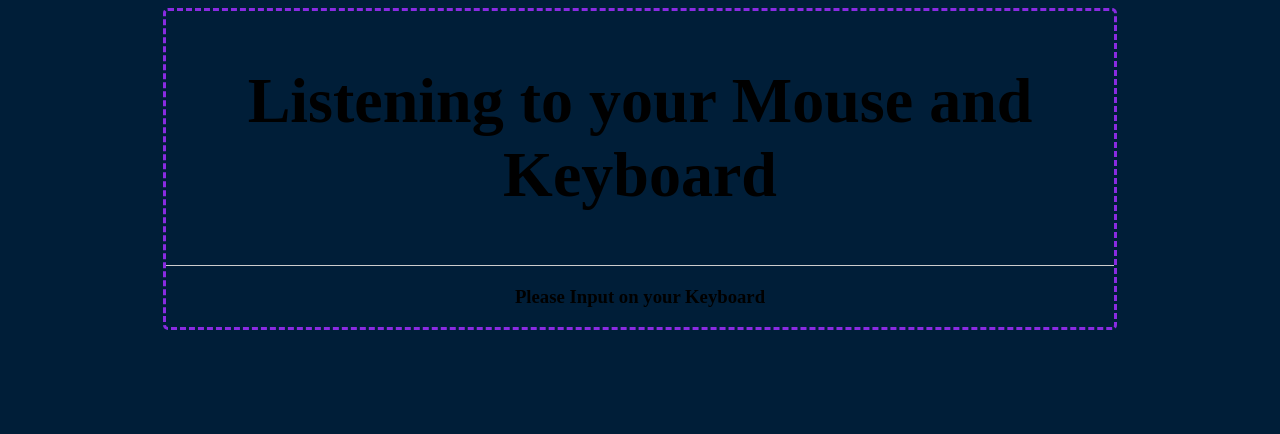
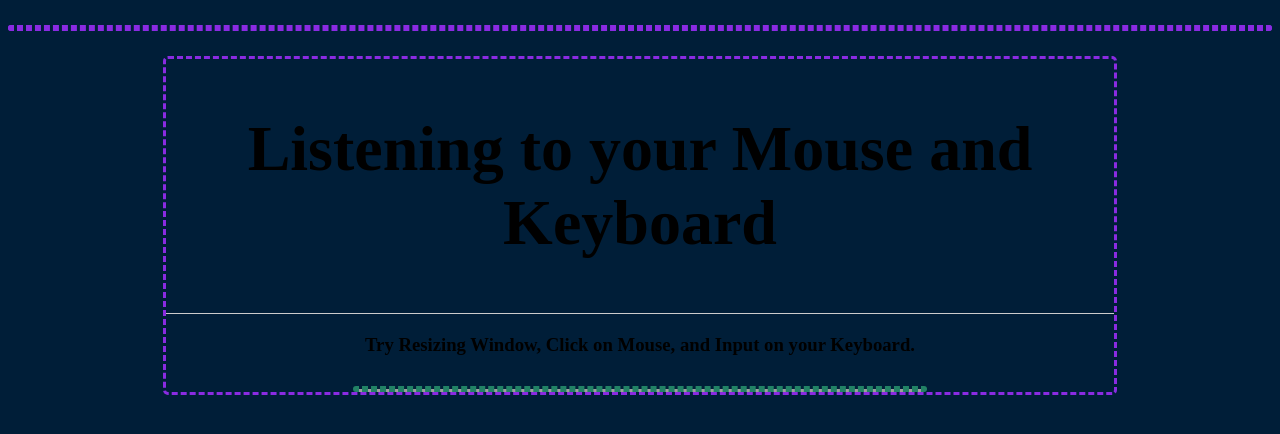
Before and after one commit to RichardBrowning/N341-Client-Side-Web-Programming, a PHP site: page /triggered.html in a window 1280 px wide. Shown: the top 434 px of the page. Run offline with PHP 8.4, Linux system fonts and the light colour scheme; grey boxes are pictures that could not be loaded.

Commit message:
protective commit

```diff
--- a/randomness/js/randomness.js
+++ b/randomness/js/randomness.js
@@ -23,9 +23,9 @@ $(document).ready(
     function(){
         function Pirate(rank, guess, div) {
             //Properties
-            this.rank= rank;
-            this.guess= guess,
-            this.div= div;
+            this.rank = rank;
+            this.guess = guess,
+            this.div = div;
 
             /******************
             NAME: speak
--- a/triggered/css/triggered.css
+++ b/triggered/css/triggered.css
@@ -19,6 +19,15 @@ body{
     /*centralize*/
     align-items: center;
 }
+
+#block{
+    margin: 0 auto;
+    width: 75%;
+    border-radius: 5px;
+    border-style: dashed;
+    border-color: blueviolet;
+}
+
 /*adding aesthetical style to the line inside box-container*/
 hr { display: block; height: 1px;
     border: 0; border-top: 1px solid #ccc;
@@ -27,7 +36,6 @@ hr { display: block; height: 1px;
 /*emulate apperance of a windows on webpage*/
 #box-container{
     /*megical transparent background image*/
-    background-image: url(../resources/hello-world.png);
     background-color: rgba(0, 30, 56, 255);
     background-blend-mode: lighten;
     background-size: 100%;
@@ -56,3 +64,42 @@ hr { display: block; height: 1px;
     text-align:center;
     padding:5%
 }
+
+/*style for keyboard event area*/
+#keyboard {
+    /*megical transparent background image*/
+    background-image: url(../resources/hello-world.png);
+    background-color: rgba(0, 30, 56, 255);
+    background-blend-mode: lighten;
+    background-size: 100%;
+    background-repeat: no-repeat;
+
+    /*beautify window*/
+    margin: 0 auto;
+    margin-top: 30px;
+    width: 60%;
+    border-radius: 5px;
+    border-style: dashed;
+    border-color: #228265;
+}
+
+/*style for mouse event area*/
+#mouse button{
+    width: 90%;
+    text-align: center;
+    margin: 10px auto;
+    border-radius: 10px;
+    padding:10px 20px ;
+
+    background-size: 100%;
+    background-color: rgba(17, 116, 70, 0.3);
+    background-blend-mode: lighten;
+
+    color: #acacac;/*font color*/
+}
+
+#windowHeight {
+    border-radius: 5px;
+    border-style: dashed;
+    border-color: blueviolet;
+}
--- a/triggered/js/triggered.js
+++ b/triggered/js/triggered.js
@@ -7,5 +7,90 @@
 * LAST MODIFIED BY: Luxi Liao (LL)
 * MODIFICATION HISTORY
     10 November 2021 - Adding essential functions, design algorithms (LL)
-    10 November 2021 - implement Event Listeners and debugging (LL)
+    11 November 2021 - implement Event Listeners and debugging (LL)
 **************************************/
+
+$(document).ready(
+    function() {
+        /******************
+        NAME:
+            showInput
+        PURPOSE:
+            fucntion to run when page size changes
+        PARAMETERS:
+            The target div id name
+        RETURN VALUE:
+            void, but play animation
+        *******************/
+        showInput = function() {
+            //get area for showing
+
+            //put content
+
+            //breathing effect, fade out
+        }
+
+        /******************
+        NAME:
+            showClick
+        PURPOSE:
+            fucntion to run when page size changes
+        PARAMETERS:
+            The target div id name
+        RETURN VALUE:
+            void, but play animation
+        *******************/
+        showClick = function() {
+            //get area for showing
+
+            //fade in
+
+            //breathing effect, fade in
+        }
+
+        /******************
+        NAME:
+            pageResize
+        PURPOSE:
+            fucntion to run when page size changes
+        PARAMETERS:
+            The target div id name
+        RETURN VALUE:
+            void, but play animation
+        *******************/
+        pageResize = function(){
+            //get current windows size
+            var windowHeight = $(window).height();
+            var windowWidth = $(window).width();
+            var blockHeight = $('#block').height();
+            var blockWidth = $('#block').width();
+            //print windows size
+            //
+        }
+        /******************
+        NAME:
+            pageResize
+        PURPOSE:
+            fucntion to run when page size changes
+        PARAMETERS:
+            The target div id name
+        RETURN VALUE:
+            void, but play animation
+        *******************/
+
+
+        /*event listeners*/
+
+        //windows and document
+        $(document).scroll();
+
+        $(window).resize();
+
+        //mouse fucntions
+        $().keyup();
+
+        //keyboard fucntions
+        $().click();
+    }
+
+)
--- a/triggered/triggered.html
+++ b/triggered/triggered.html
@@ -16,7 +16,7 @@
         <!--basic configuration-->
         <meta http-equiv="Content-Type" content="text/html; charset=UTF-8">
         <!-- This <title> displays in the page tab -->
-        <title>No Found</title>
+        <title>Events Triggered</title>
         <!--Style Sheet -->
         <link rel="stylesheet" type="text/css" href="css/triggered.css">
         <!-- Links to the external jQuery library -->
@@ -27,8 +27,15 @@
     </head> <!--end of head-->
 
     <body>
+        <h6 id="windowHeight"></h6>
+        <h6 id="windowWidth"></h6>
         <!--div start-->
-        <div style="margin: 0 auto; width: 75%; border-radius: 5px; border-style: dashed; border-color: blueviolet;">
+        <div id="block">
+            <div id="sizeIndicate">
+
+                <h6></h6>
+                <h6></h6>
+            </div>
             <!--begain of largest font title-->
             <h2 style="text-align:center; font-size: 64px;">
                 Listening to your Mouse and Keyboard
@@ -39,12 +46,16 @@
             <!--page not found-->
             <!--begain of h3-->
             <h3 style="text-align:center">
-                Please Input on your Keyboard
+                Try Resizing Window, Click on Mouse, and Input on your Keyboard.
             <!--end of h3-->
             </h3>
 
             <!--div for keyboard input-->
-            <div>
+            <div id="keyboard">
+
+            </div>
+            <!--div for mouse event-->
+            <div id="mouse">
 
             </div>
             <!--end of div-->
```
